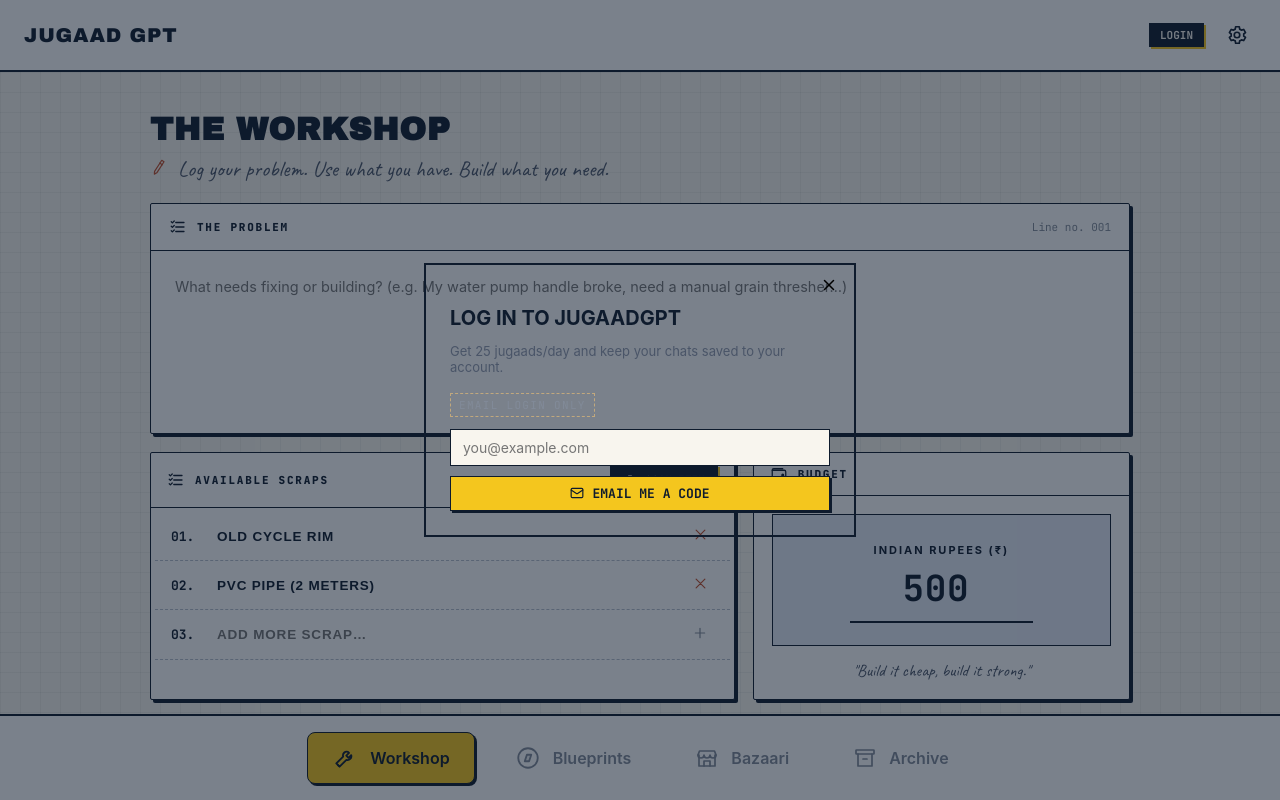
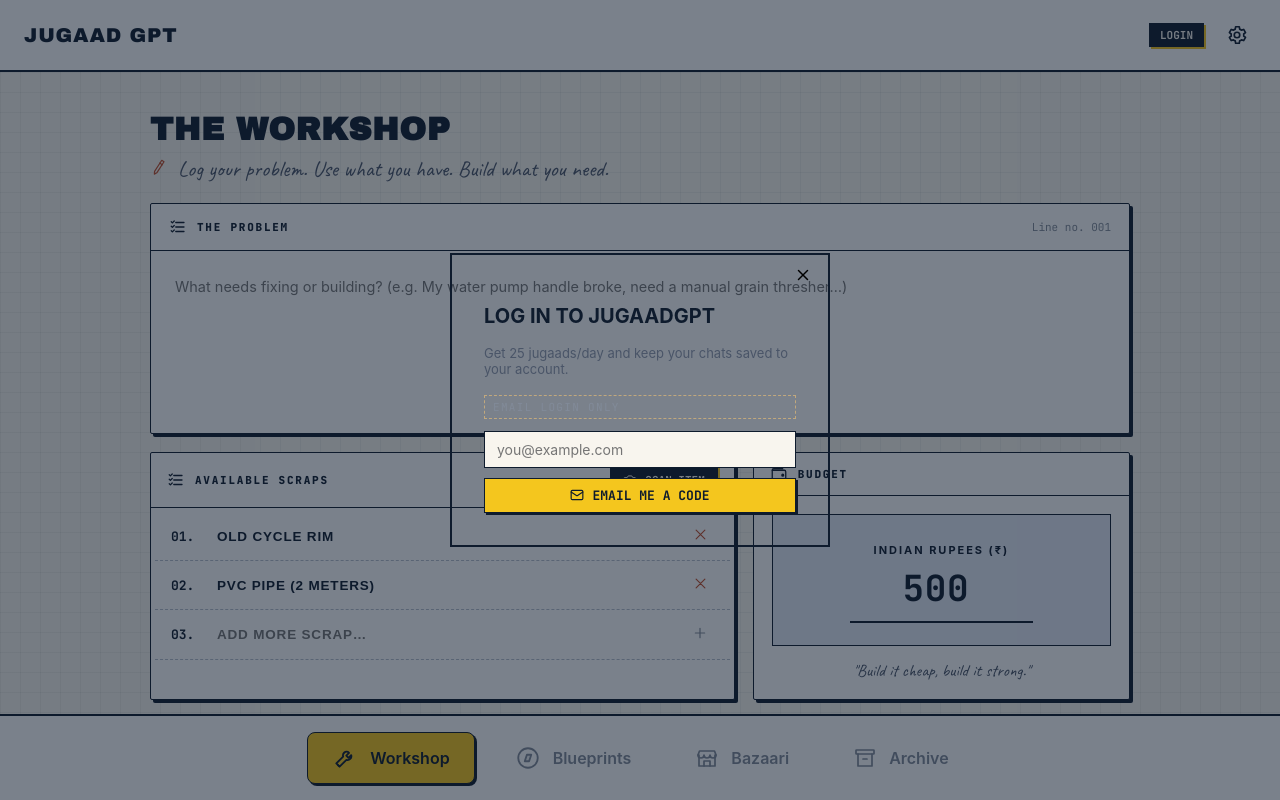
Before and after one commit to jayranedev/Odyssey-IUA-2026, a Next.js app in the folder jugaadgpt-frontend/web/: page / in a window 1280 px wide. Both pictures are taken after a click on the button "LOGIN". Built offline with nearby package versions, Linux system fonts and the light colour scheme; no server answers.

Commit message:
fix: constrain inputs in LoginModal layout

```diff
--- a/jugaadgpt-frontend/web/src/components/LoginModal.jsx
+++ b/jugaadgpt-frontend/web/src/components/LoginModal.jsx
@@ -45,7 +45,10 @@
     >
       <div
         className="bg-white border-2 border-black shadow-jugaad-lg"
-        style={{ maxWidth: 380, width: '100%', padding: 24, position: 'relative' }}
+        style={{
+          maxWidth: 380, width: '100%', padding: 32, position: 'relative',
+          boxSizing: 'border-box', display: 'flex', flexDirection: 'column'
+        }}
         onClick={(e) => e.stopPropagation()}
       >
         <button
```
